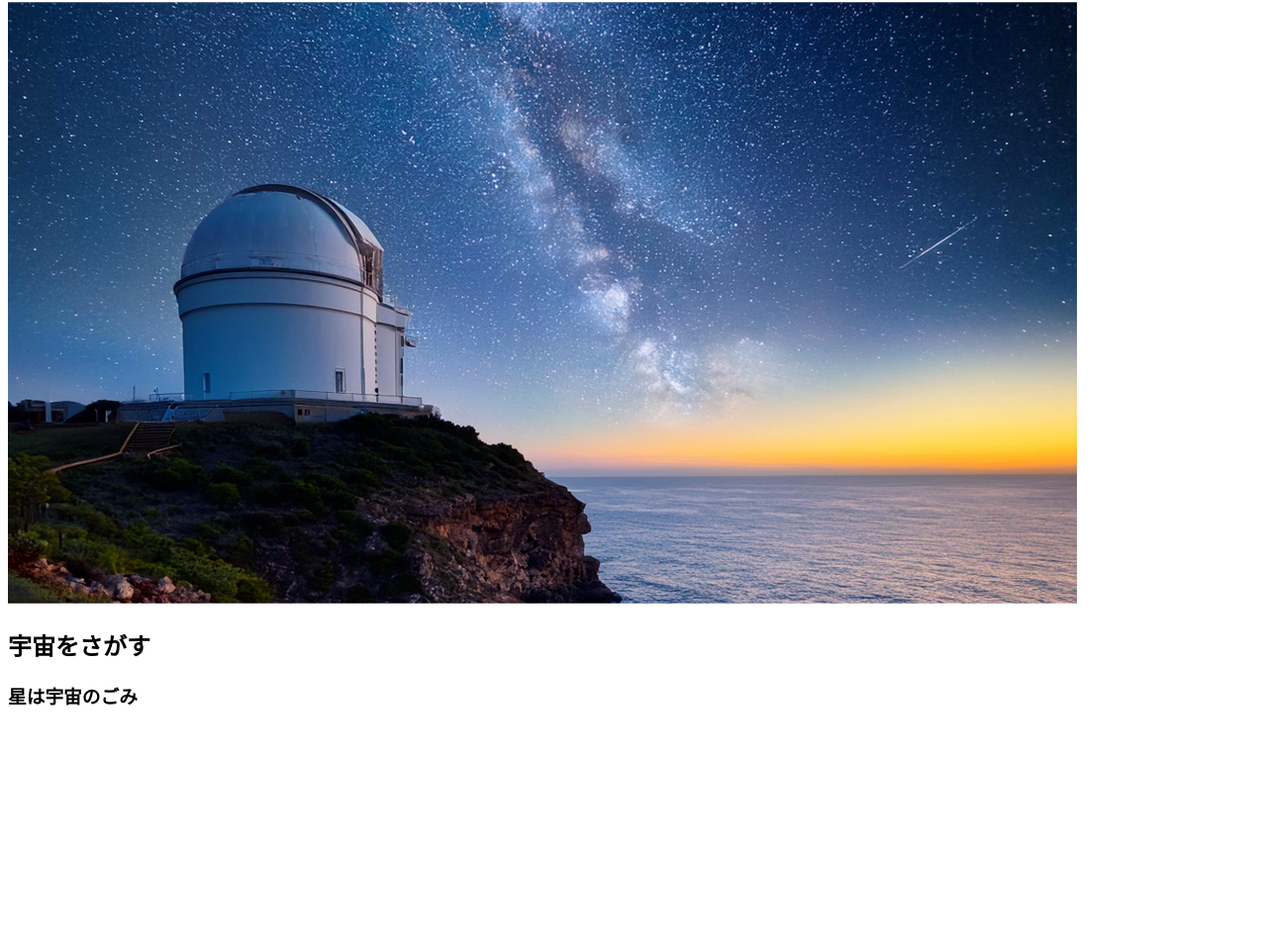
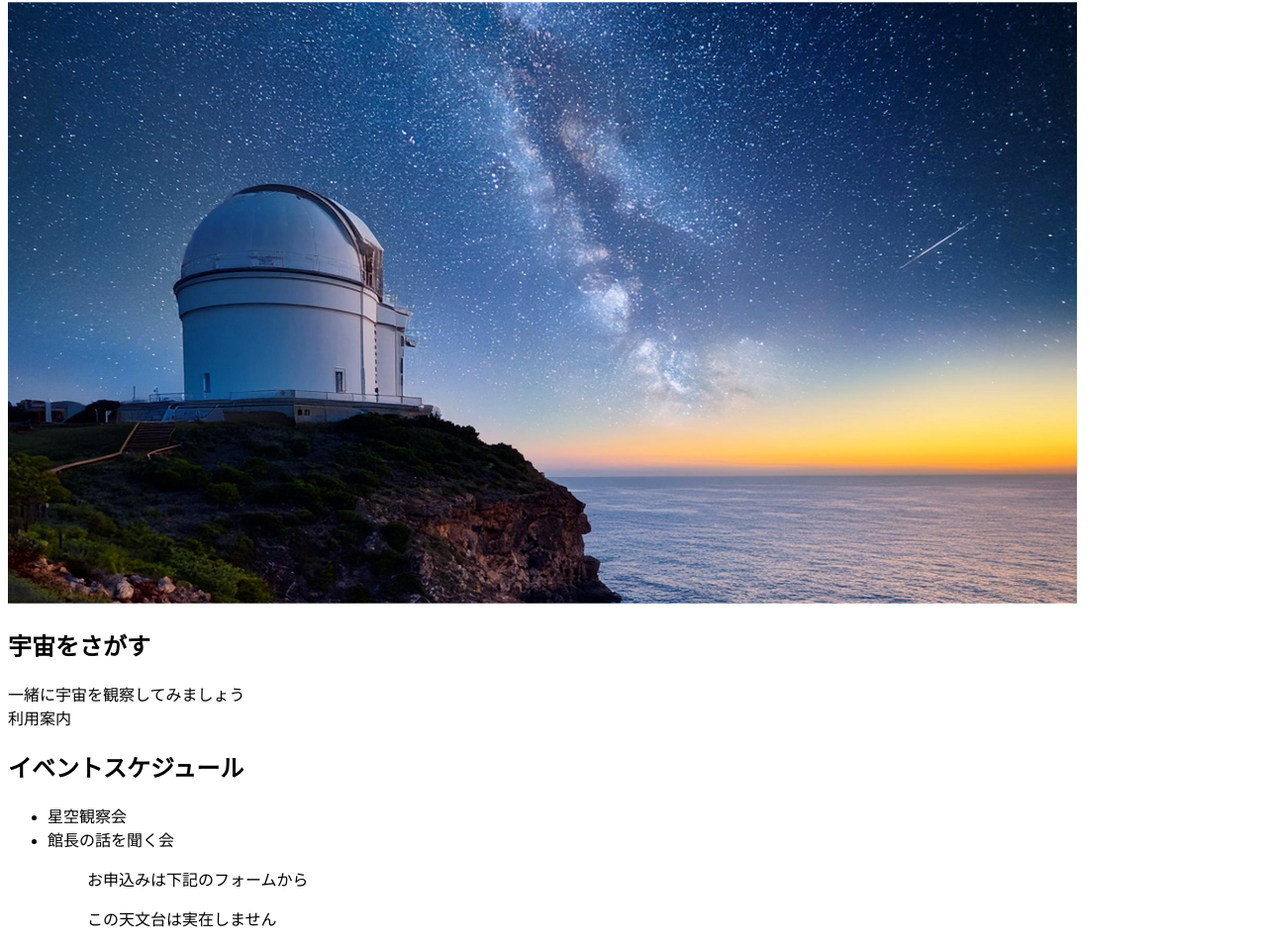
Before and after one commit to Hiroya0511/prg20241118, a plain HTML site: page index.html in a window 1280 px wide. Shown: the part 87-1043 px from the top of the page at 99% size. Before the commit the page ends 821 px from the top, so only its background shows below. Drawn offline with Linux system fonts and the light colour scheme.

Commit message:
20241125_update4

```diff
--- a/index.html
+++ b/index.html
@@ -8,6 +8,16 @@
         <h1>市川天文台</h1>
         <img src="main_pic.png" alt="市川天文台の写真">
         <h2>宇宙をさがす</h2>
-        <h3>星は宇宙のごみ</h3>
+        <p>一緒に宇宙を観察してみましょう
+            <br>
+            利用案内
+        <p>
+        <h2>イベントスケジュール</h2>
+        <ul>
+            <li>星空観察会</li>
+            <li>館長の話を聞く会</li>
+        <ul>
+            <p>お申込みは下記のフォームから</p>
+            <h7>この天文台は実在しません</h7>
     </body>
  </html>
```
